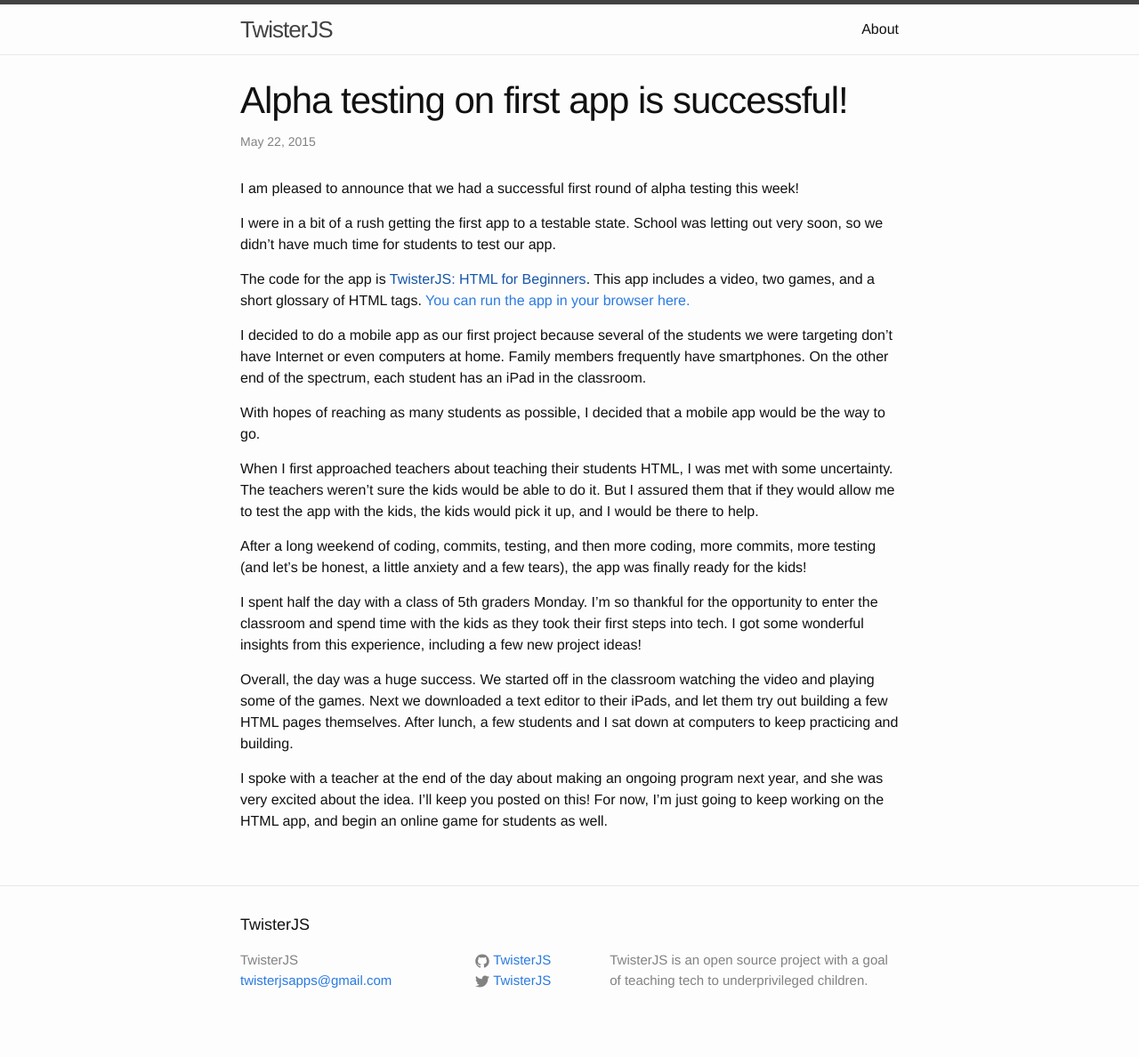
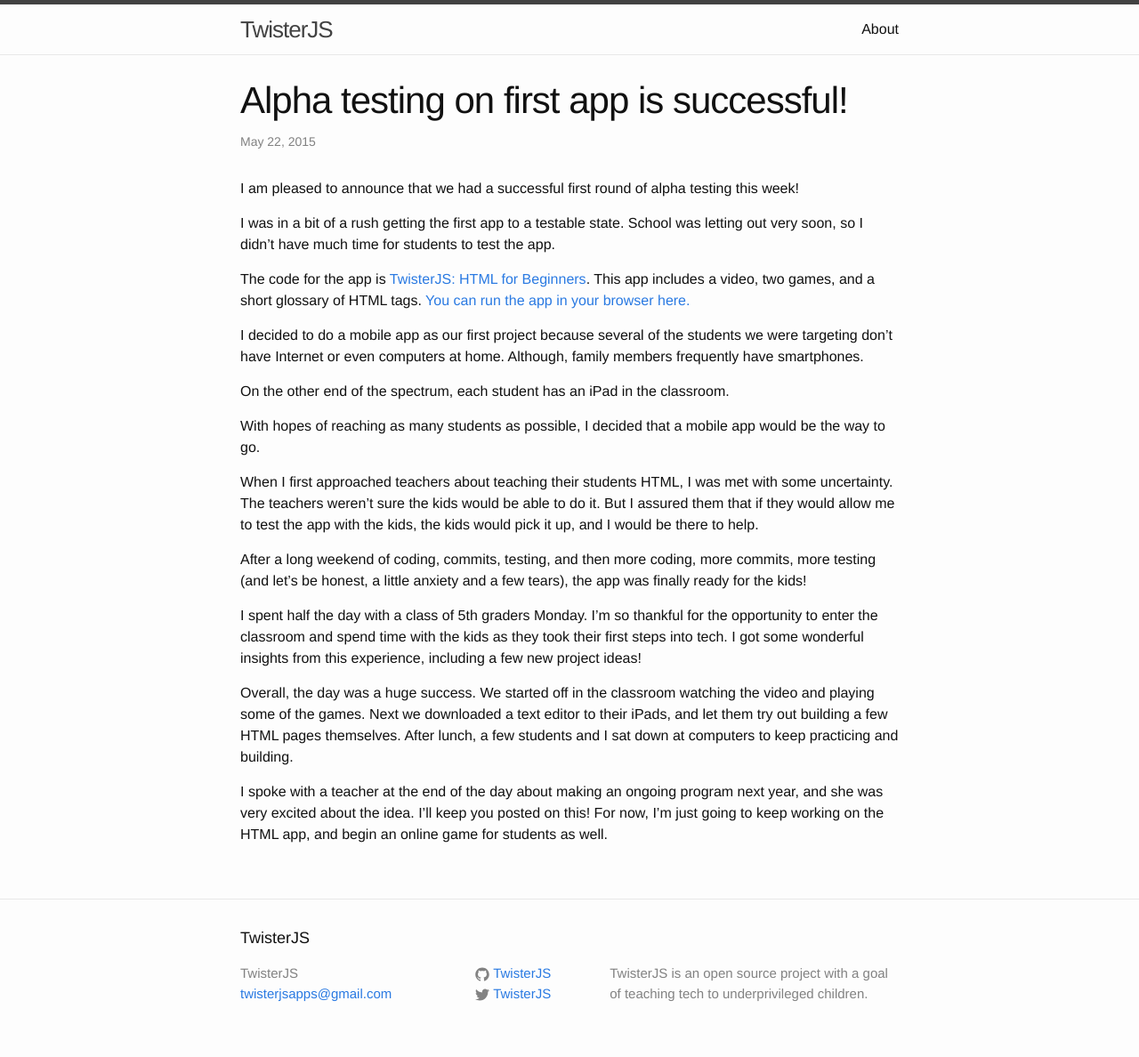
Before and after one commit to TwisterJS/TwisterJS.github.io, a Jekyll site: the page built from _posts/2015-05-22-alpha-testing-successful.md, in a window 1280 px wide. Shown: the whole page at 89% size. Built offline with Jekyll 4.4.1, drawn with Linux system fonts in a browser that asks for light colours.

Commit message:
Update 2015-05-22-alpha-testing-successful.md

```diff
--- a/_posts/2015-05-22-alpha-testing-successful.md
+++ b/_posts/2015-05-22-alpha-testing-successful.md
@@ -6,11 +6,13 @@ categories:
 ---
 I am pleased to announce that we had a successful first round of alpha testing this week!
 
-I were in a bit of a rush getting the first app to a testable state. School was letting out very soon, so we didn't have much time for students to test our app.
+I was in a bit of a rush getting the first app to a testable state. School was letting out very soon, so I didn't have much time for students to test the app.
 
-The code for the app is [TwisterJS: HTML for Beginners](). This app includes a video, two games, and a short glossary of HTML tags. [You can run the app in your browser here.](link here)
+The code for the app is [TwisterJS: HTML for Beginners](http://www.github.com/TwisterJS/htmlApp). This app includes a video, two games, and a short glossary of HTML tags. [You can run the app in your browser here.](http://TwisterJS.github.io/htmlApp/www)
 
-I decided to do a mobile app as our first project because several of the students we were targeting don't have Internet or even computers at home. Family members frequently have smartphones. On the other end of the spectrum, each student has an iPad in the classroom.
+I decided to do a mobile app as our first project because several of the students we were targeting don't have Internet or even computers at home. Although, family members frequently have smartphones.
+
+On the other end of the spectrum, each student has an iPad in the classroom.
 
 With hopes of reaching as many students as possible, I decided that a mobile app would be the way to go.
 
```
